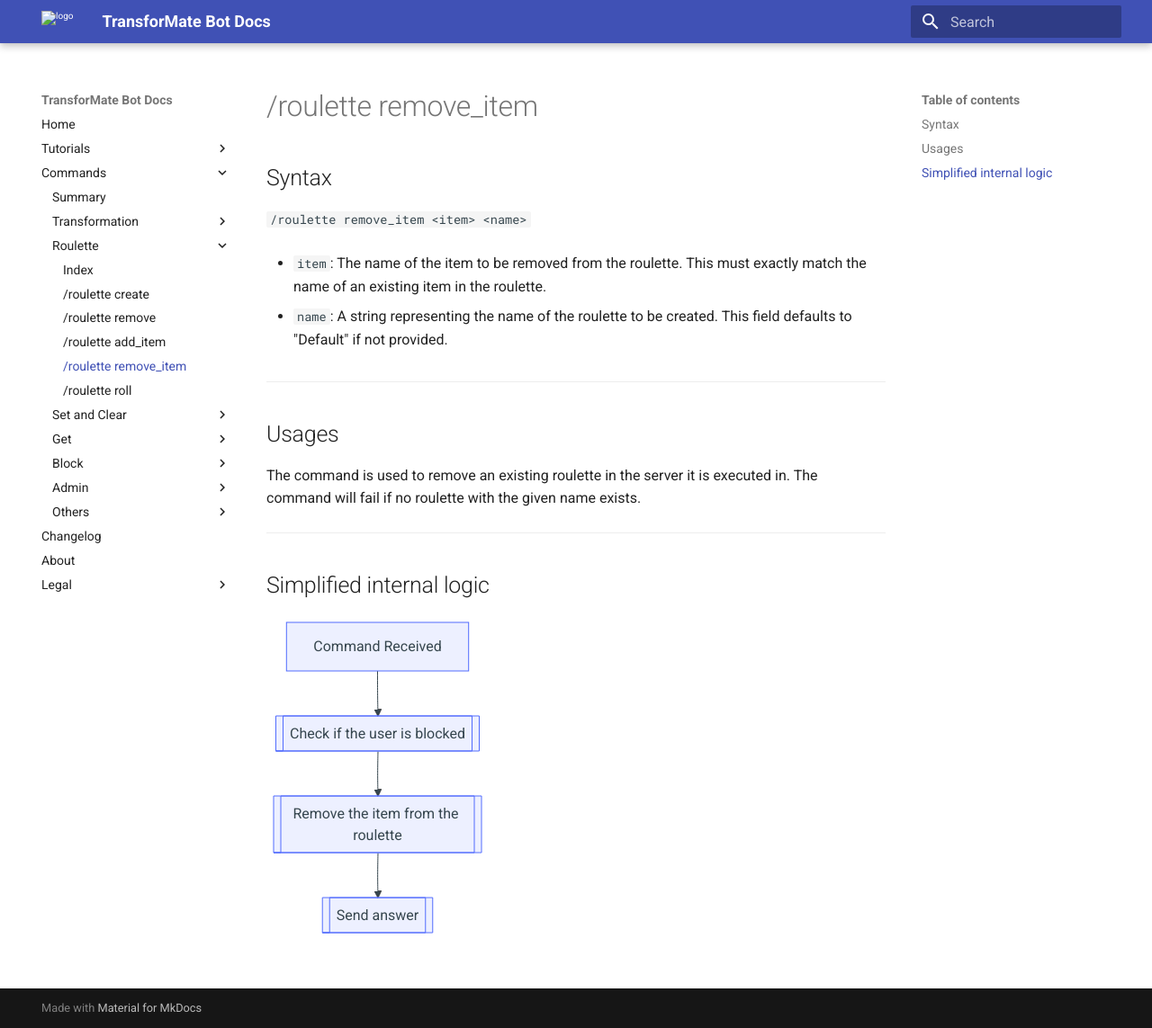
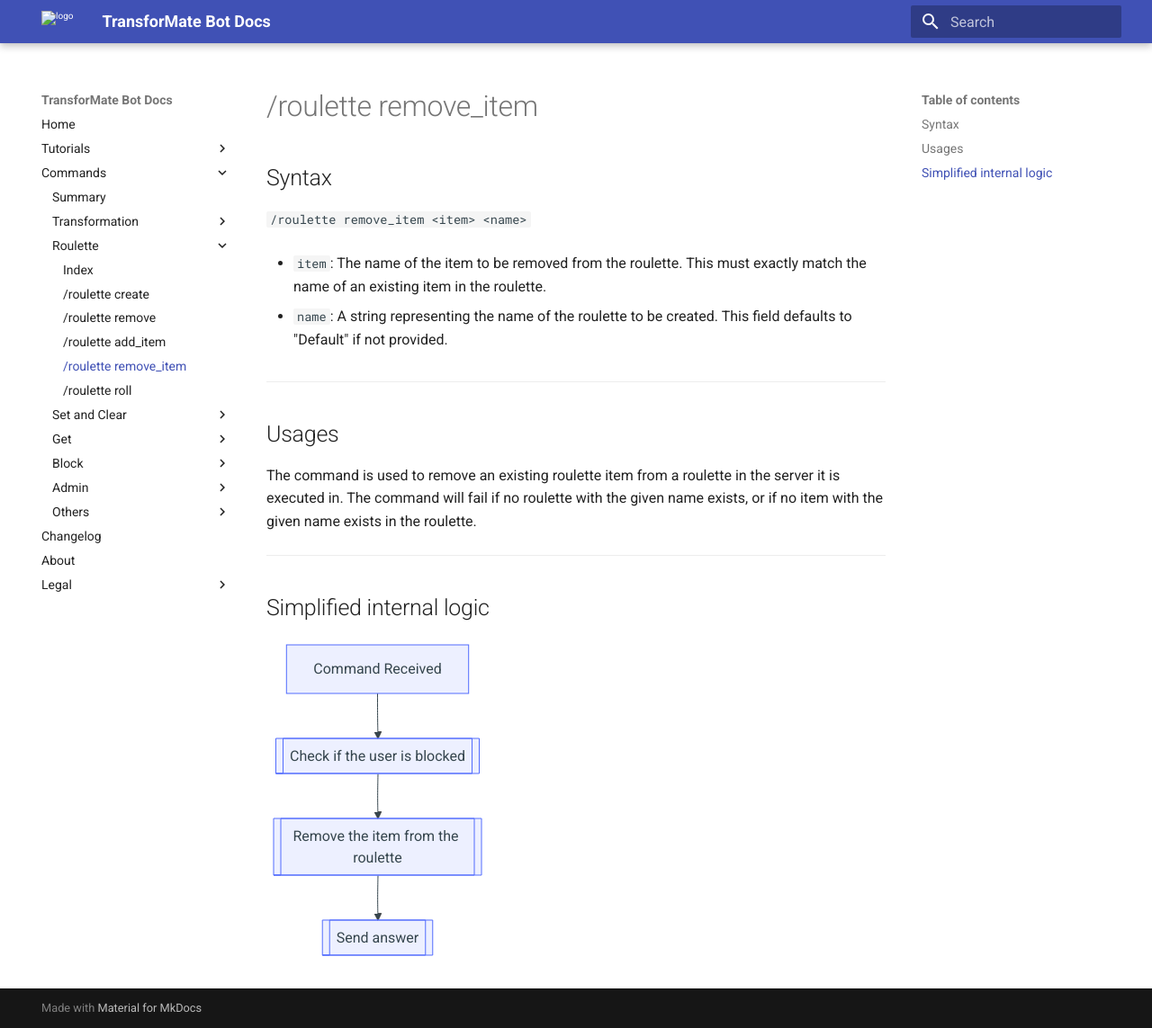
Before and after one commit to dorythecat/TransforMate, an MkDocs documentation site: the page built from docs/commands/roulette/remove_item.md, in a window 1280 px wide and 1143 px high. Shown: the whole window at 90% size. Built offline with MkDocs 1.6.1 and Material for MkDocs 9.7.7, drawn with Linux system fonts in a browser that asks for light colours.

Commit message:
Fixed remove_item docs

```diff
--- a/docs/commands/roulette/remove_item.md
+++ b/docs/commands/roulette/remove_item.md
@@ -10,8 +10,9 @@
 ---
 
 ## Usages
-The command is used to remove an existing roulette in the server it is executed
-in. The command will fail if no roulette with the given name exists.
+The command is used to remove an existing roulette item from a roulette in the
+server it is executed in. The command will fail if no roulette with the given name
+exists, or if no item with the given name exists in the roulette.
 
 ---
 
```
Also changed, not shown: docs/commands/roulette/info.md (added).
